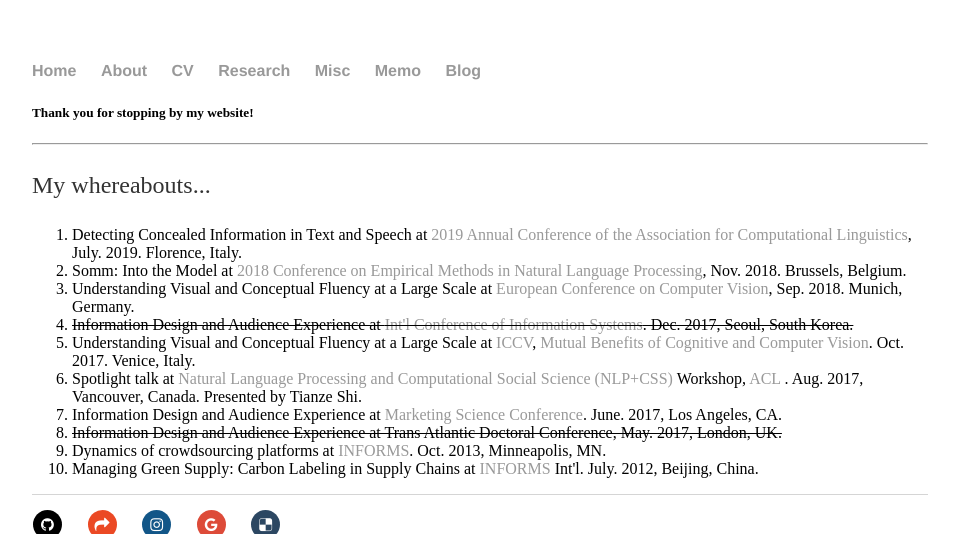
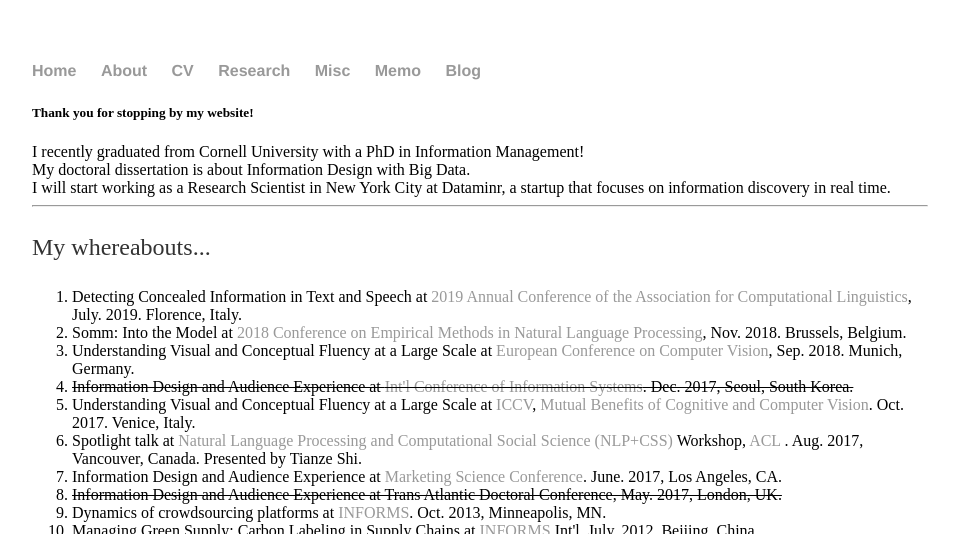
Before and after one commit to shenglih/shenglih.github.io, a Jekyll site: the page built from About/index.html, in a window 1280 px wide, cut to the strip 0-534 px from the top of the page. Shown: the whole strip, without its empty margins (160-1119 px from the left). Built offline with Jekyll 4.4.1, drawn with Linux system fonts in a browser that asks for light colours.

Commit message:
Update index.html

```diff
--- a/About/index.html
+++ b/About/index.html
@@ -14,6 +14,9 @@ title: Shengli Hu, About
 	<h5>I am also a certified sommelier, and certified specialist of wine and spirits, with WSET diploma in progress. I have been writing a book "Somm: Into the Model" that combines data science and wines & vines.</h5>
 
 	-->
+	I recently graduated from Cornell University with a PhD in Information Management!<br>
+	My doctoral dissertation is about Information Design with Big Data.<br>
+	I will start working as a Research Scientist in New York City at Dataminr, a startup that focuses on information discovery in real time.
 	<hr>
 
 	<p> My whereabouts... </p>
```
